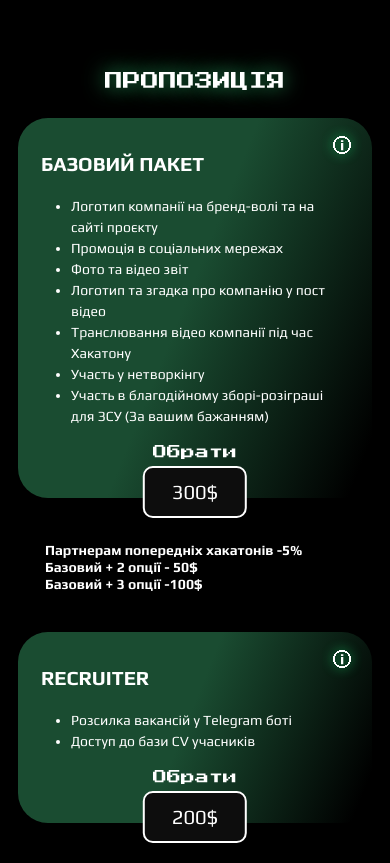
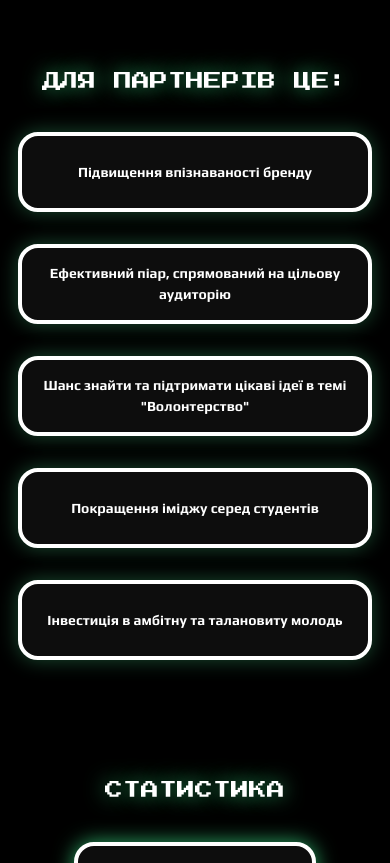
Before and after one commit to BESTLviv/hack-2023-partnership, a React (Create React App) app: page / in a window 390 px wide. Shown: the part 1420-2283 px from the top of the page. Built offline with nearby package versions, Linux system fonts and the light colour scheme.

Commit message:
for partners

```diff
--- a/src/App.scss
+++ b/src/App.scss
@@ -138,50 +138,9 @@ table {
   font-family: 'Press Start 2P', cursive;
   background-color: black;
   color: #ffffff;
-  // overflow: hidden;
+  outline: 1px solid #13E974;
 }
 
 p {
   line-height: 120%;
 }
-
-.App-logo {
-  height: 40vmin;
-  pointer-events: none;
-}
-
-@media (prefers-reduced-motion: no-preference) {
-  .App-logo {
-    animation: App-logo-spin infinite 20s linear;
-  }
-}
-
-.App-header {
-  background-color: #282c34;
-  min-height: 100vh;
-  display: flex;
-  flex-direction: column;
-  align-items: center;
-  justify-content: center;
-  font-size: calc(10px + 2vmin);
-  color: white;
-}
-
-.App-link {
-  color: #61dafb;
-}
-
-@keyframes App-logo-spin {
-  from {
-    transform: rotate(0deg);
-  }
-
-  to {
-    transform: rotate(360deg);
-  }
-}
-
-
-// TODO: transfer styles to Feedback.module.scss!!!!!!!!!!
-
-// TODO: transfer styles to Feedback.module.scss
--- a/src/components/feedback/Feedback.module.scss
+++ b/src/components/feedback/Feedback.module.scss
@@ -6,7 +6,6 @@
 
 .feedbackContainer{
   max-width: 100%;
-  margin:250px 5%;
   display: flex;
   flex-direction: column;
   align-items: center;
--- a/src/containers/Partnership/Partnership.tsx
+++ b/src/containers/Partnership/Partnership.tsx
@@ -1,5 +1,4 @@
 import Header from '../../components/header/Header';
-import HeaderText from '../../components/HeaderText';
 import Hero from '../../components/hero/Hero';
 import QA from '../../components/qa/QA';
 import CarouselSection from '../../scenes/CarouselSection/CarouselSection';
@@ -11,24 +10,27 @@ import Footer from './components/Footer';
 import ProjectOrganizator from './components/ProjectOrganizator/ProjectOrganizator';
 import Feedback from '../../components/feedback/Feedback';
 import styles from './Partnership.module.scss';
+import ForPartners from './components/ForPartners';
 
 const Partnership = () => {
   return (
-    <div className="test">
+    <>
       <Header />
       <div className={styles.contentWrapper}>
         <Hero />
-         <CarouselSection />
+        <CarouselSection />
+        <ForPartners />
+        <StatisticSection />
+        {/* нас підтримували */}
+        <Feedback />
         <Offer />
         <Cart />
-         <StatisticSection/>
-        <Team />
-        <Feedback />
         <QA />
         <ProjectOrganizator />
+        <Team />
       </div>
       <Footer />
-    </div>
+    </>
   );
 };
 
--- a/src/containers/Partnership/components/Footer/Footer.module.scss
+++ b/src/containers/Partnership/components/Footer/Footer.module.scss
@@ -3,6 +3,8 @@
     background-color: #000000;
     display: flex;
     align-items: center;
+    margin-top: 190px;
+    padding-bottom: 100px;
 }
 
 .year{
@@ -41,5 +43,7 @@
     }
     .footer{
         padding: 10px 17px;
+        margin-top: 90px;
+        padding-bottom: 35px;
     }
   }
--- /dev/null
+++ b/src/containers/Partnership/components/ForPartners/ForPartners.module.scss
@@ -0,0 +1,28 @@
+.abv_card {
+  background: #0d0d0d;
+  border: 4px solid #ffffff;
+  box-shadow: 0px 0px 20px #1a4c31;
+  border-radius: 20px;
+  padding: 30px 20px;
+  min-height: 150px;
+  width: 100%;
+  justify-content: center;
+  display: flex;
+  align-items: center;
+  font-family: Play;
+  font-weight: 700;
+  font-size: 24px;
+}
+
+
+@media screen and (max-width: 576px) {
+  .abv_card {
+    font-size: 14px;
+    padding: 15px 10px;
+    min-height: 80px;
+  }
+
+  .lastGridEl {
+    display: flex!important;
+  }
+}
--- /dev/null
+++ b/src/containers/Partnership/components/ForPartners/ForPartners.tsx
@@ -0,0 +1,68 @@
+import React, { ReactNode } from 'react';
+import styles from './ForPartners.module.scss';
+import { Grid, Box } from '@chakra-ui/react';
+import HeaderText from '../../../../components/HeaderText';
+
+interface MyContainerProps {
+  children: ReactNode;
+}
+
+const MyContainer = ({ children }: MyContainerProps) => {
+  return (
+    <Box
+      maxWidth={{
+        base: '100%',
+        sm: '400px',
+        md: '600px',
+        lg: '720px',
+        xl: '920px',
+      }}
+      width="100%"
+      marginX="auto"
+      marginTop={'40px'}
+    >
+      {children}
+    </Box>
+  );
+};
+
+interface Props {
+  text: string;
+}
+
+const AdvCard = ({ text }: Props) => {
+  return (
+    <Box className={styles.abv_card} width="100%">
+      {text}
+    </Box>
+  );
+};
+
+const ForPartners = () => {
+  const cards = [
+    'Підвищення впізнаваності бренду',
+    'Ефективний піар, спрямований на цільову аудиторію',
+    'Шанс знайти та підтримати цікаві ідеї в темі "Волонтерство"',
+    'Покращення іміджу серед студентів',
+  ];
+
+  return (
+    <Box mb={'40px'}>
+      <HeaderText text='Для партнерів це:'/>
+      <MyContainer>
+        <Grid templateColumns={{ base: '1fr', md: 'repeat(2, 1fr)' }} gap={8} alignItems="stretch">
+          {cards.map((text, index) => (
+            <AdvCard key={index} text={text} />
+          ))}
+        </Grid>
+        <Grid justifyContent="center" margin={0} padding={0} w={'100%'} className={styles.lastGridEl}>
+          <Box className={styles.abv_card} mx={'auto'} mt="8">
+            Інвестиція в амбітну та талановиту молодь
+          </Box>
+        </Grid>
+      </MyContainer>
+    </Box>
+  );
+};
+
+export default ForPartners;
--- /dev/null
+++ b/src/containers/Partnership/components/ForPartners/index.ts
@@ -0,0 +1,3 @@
+import ForPartners from './ForPartners';
+
+export default ForPartners;
```
